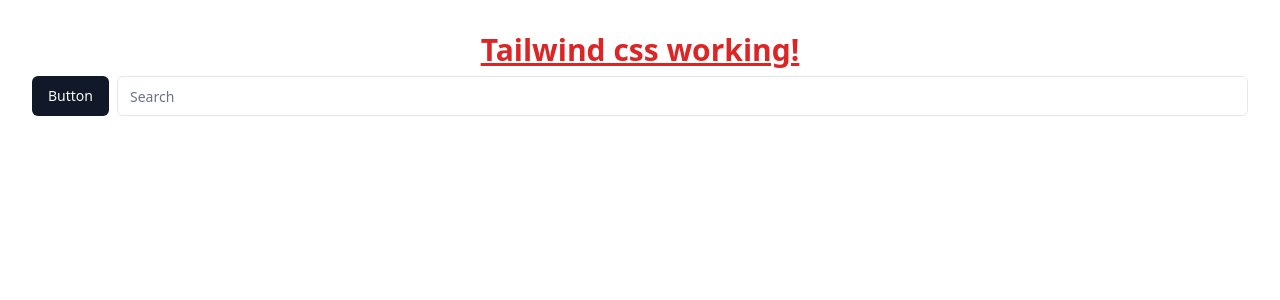
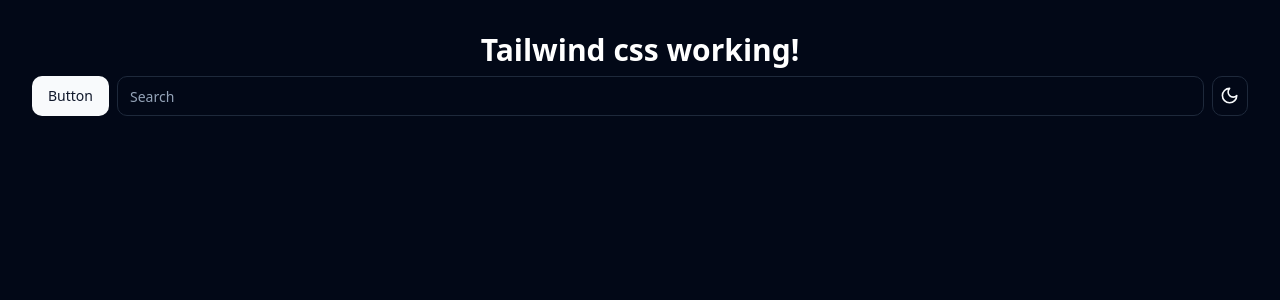
Before and after one commit to mukhammadxuja/vite-tailwind-shadcn-js, a React (Vite) app: page / in a window 1280 px wide. Shown: the top 300 px of the page. Built offline with nearby package versions, Linux system fonts and the light colour scheme.

Commit message:
dark mode

```diff
--- a/package.json
+++ b/package.json
@@ -16,6 +16,7 @@
     "npm": "please-use-yarn"
   },
   "dependencies": {
+    "@radix-ui/react-dropdown-menu": "^2.0.6",
     "react": "^18.2.0",
     "react-dom": "^18.2.0"
   },
@@ -31,6 +32,7 @@
     "eslint-plugin-react": "^7.32.2",
     "eslint-plugin-react-hooks": "^4.6.0",
     "eslint-plugin-react-refresh": "^0.4.3",
+    "lucide-react": "^0.292.0",
     "postcss": "^8.4.31",
     "prettier": "^3.0.3",
     "tailwind-merge": "^2.0.0",
--- a/src/App.jsx
+++ b/src/App.jsx
@@ -1,19 +1,23 @@
-import reactLogo from '@/assets/react.svg';
+import { ThemeProvider } from '@/provider/ThemeProvider';
 import { Button } from '@/components/ui/button';
 import { Input } from '@/components/ui/input';
+import { ThemeToggle } from '@/components/ThemeToggle';
 
 import './App.css';
 
 function App() {
   return (
     <>
-      <h1 className="text-3xl font-bold underline text-red-600">
-        Tailwind css working!
-      </h1>
-      <div className='flex gap-2 mt-2'>
-        <Button>Button</Button>
-        <Input placeholder="Search" />
-      </div>
+      <ThemeProvider defaultTheme="dark" storageKey="vite-ui-theme">
+        <h1 className="text-3xl font-bold text-slate-900 dark:text-white">
+          Tailwind css working!
+        </h1>
+        <div className="flex gap-2 mt-2">
+          <Button>Button</Button>
+          <Input placeholder="Search" />
+          <ThemeToggle />
+        </div>
+      </ThemeProvider>
     </>
   );
 }
--- /dev/null
+++ b/src/components/ThemeToggle.jsx
@@ -0,0 +1,37 @@
+import { Moon, Sun } from 'lucide-react';
+
+import { Button } from '@/components/ui/button';
+import {
+  DropdownMenu,
+  DropdownMenuContent,
+  DropdownMenuItem,
+  DropdownMenuTrigger,
+} from '@/components/ui/dropdown-menu';
+import { useTheme } from '@/provider/ThemeProvider';
+
+export function ThemeToggle() {
+  const { setTheme } = useTheme();
+
+  return (
+    <DropdownMenu>
+      <DropdownMenuTrigger asChild>
+        <Button variant="outline" size="icon">
+          <Sun className="h-[1.2rem] w-[1.2rem] rotate-0 scale-100 transition-all dark:-rotate-90 dark:scale-0" />
+          <Moon className="absolute h-[1.2rem] w-[1.2rem] rotate-90 scale-0 transition-all dark:rotate-0 dark:scale-100" />
+          <span className="sr-only">Toggle theme</span>
+        </Button>
+      </DropdownMenuTrigger>
+      <DropdownMenuContent align="end">
+        <DropdownMenuItem onClick={() => setTheme('light')}>
+          Light
+        </DropdownMenuItem>
+        <DropdownMenuItem onClick={() => setTheme('dark')}>
+          Dark
+        </DropdownMenuItem>
+        <DropdownMenuItem onClick={() => setTheme('system')}>
+          System
+        </DropdownMenuItem>
+      </DropdownMenuContent>
+    </DropdownMenu>
+  );
+}
--- /dev/null
+++ b/src/components/ui/dropdown-menu.jsx
@@ -0,0 +1,157 @@
+"use client"
+
+import * as React from "react"
+import * as DropdownMenuPrimitive from "@radix-ui/react-dropdown-menu"
+import { Check, ChevronRight, Circle } from "lucide-react"
+
+import { cn } from "@/lib/utils"
+
+const DropdownMenu = DropdownMenuPrimitive.Root
+
+const DropdownMenuTrigger = DropdownMenuPrimitive.Trigger
+
+const DropdownMenuGroup = DropdownMenuPrimitive.Group
+
+const DropdownMenuPortal = DropdownMenuPrimitive.Portal
+
+const DropdownMenuSub = DropdownMenuPrimitive.Sub
+
+const DropdownMenuRadioGroup = DropdownMenuPrimitive.RadioGroup
+
+const DropdownMenuSubTrigger = React.forwardRef(({ className, inset, children, ...props }, ref) => (
+  <DropdownMenuPrimitive.SubTrigger
+    ref={ref}
+    className={cn(
+      "flex cursor-default select-none items-center rounded-sm px-2 py-1.5 text-sm outline-none focus:bg-accent data-[state=open]:bg-accent",
+      inset && "pl-8",
+      className
+    )}
+    {...props}>
+    {children}
+    <ChevronRight className="ml-auto h-4 w-4" />
+  </DropdownMenuPrimitive.SubTrigger>
+))
+DropdownMenuSubTrigger.displayName =
+  DropdownMenuPrimitive.SubTrigger.displayName
+
+const DropdownMenuSubContent = React.forwardRef(({ className, ...props }, ref) => (
+  <DropdownMenuPrimitive.SubContent
+    ref={ref}
+    className={cn(
+      "z-50 min-w-[8rem] overflow-hidden rounded-md border bg-popover p-1 text-popover-foreground shadow-lg data-[state=open]:animate-in data-[state=closed]:animate-out data-[state=closed]:fade-out-0 data-[state=open]:fade-in-0 data-[state=closed]:zoom-out-95 data-[state=open]:zoom-in-95 data-[side=bottom]:slide-in-from-top-2 data-[side=left]:slide-in-from-right-2 data-[side=right]:slide-in-from-left-2 data-[side=top]:slide-in-from-bottom-2",
+      className
+    )}
+    {...props} />
+))
+DropdownMenuSubContent.displayName =
+  DropdownMenuPrimitive.SubContent.displayName
+
+const DropdownMenuContent = React.forwardRef(({ className, sideOffset = 4, ...props }, ref) => (
+  <DropdownMenuPrimitive.Portal>
+    <DropdownMenuPrimitive.Content
+      ref={ref}
+      sideOffset={sideOffset}
+      className={cn(
+        "z-50 min-w-[8rem] overflow-hidden rounded-md border bg-popover p-1 text-popover-foreground shadow-md data-[state=open]:animate-in data-[state=closed]:animate-out data-[state=closed]:fade-out-0 data-[state=open]:fade-in-0 data-[state=closed]:zoom-out-95 data-[state=open]:zoom-in-95 data-[side=bottom]:slide-in-from-top-2 data-[side=left]:slide-in-from-right-2 data-[side=right]:slide-in-from-left-2 data-[side=top]:slide-in-from-bottom-2",
+        className
+      )}
+      {...props} />
+  </DropdownMenuPrimitive.Portal>
+))
+DropdownMenuContent.displayName = DropdownMenuPrimitive.Content.displayName
+
+const DropdownMenuItem = React.forwardRef(({ className, inset, ...props }, ref) => (
+  <DropdownMenuPrimitive.Item
+    ref={ref}
+    className={cn(
+      "relative flex cursor-default select-none items-center rounded-sm px-2 py-1.5 text-sm outline-none transition-colors focus:bg-accent focus:text-accent-foreground data-[disabled]:pointer-events-none data-[disabled]:opacity-50",
+      inset && "pl-8",
+      className
+    )}
+    {...props} />
+))
+DropdownMenuItem.displayName = DropdownMenuPrimitive.Item.displayName
+
+const DropdownMenuCheckboxItem = React.forwardRef(({ className, children, checked, ...props }, ref) => (
+  <DropdownMenuPrimitive.CheckboxItem
+    ref={ref}
+    className={cn(
+      "relative flex cursor-default select-none items-center rounded-sm py-1.5 pl-8 pr-2 text-sm outline-none transition-colors focus:bg-accent focus:text-accent-foreground data-[disabled]:pointer-events-none data-[disabled]:opacity-50",
+      className
+    )}
+    checked={checked}
+    {...props}>
+    <span className="absolute left-2 flex h-3.5 w-3.5 items-center justify-center">
+      <DropdownMenuPrimitive.ItemIndicator>
+        <Check className="h-4 w-4" />
+      </DropdownMenuPrimitive.ItemIndicator>
+    </span>
+    {children}
+  </DropdownMenuPrimitive.CheckboxItem>
+))
+DropdownMenuCheckboxItem.displayName =
+  DropdownMenuPrimitive.CheckboxItem.displayName
+
+const DropdownMenuRadioItem = React.forwardRef(({ className, children, ...props }, ref) => (
+  <DropdownMenuPrimitive.RadioItem
+    ref={ref}
+    className={cn(
+      "relative flex cursor-default select-none items-center rounded-sm py-1.5 pl-8 pr-2 text-sm outline-none transition-colors focus:bg-accent focus:text-accent-foreground data-[disabled]:pointer-events-none data-[disabled]:opacity-50",
+      className
+    )}
+    {...props}>
+    <span className="absolute left-2 flex h-3.5 w-3.5 items-center justify-center">
+      <DropdownMenuPrimitive.ItemIndicator>
+        <Circle className="h-2 w-2 fill-current" />
+      </DropdownMenuPrimitive.ItemIndicator>
+    </span>
+    {children}
+  </DropdownMenuPrimitive.RadioItem>
+))
+DropdownMenuRadioItem.displayName = DropdownMenuPrimitive.RadioItem.displayName
+
+const DropdownMenuLabel = React.forwardRef(({ className, inset, ...props }, ref) => (
+  <DropdownMenuPrimitive.Label
+    ref={ref}
+    className={cn("px-2 py-1.5 text-sm font-semibold", inset && "pl-8", className)}
+    {...props} />
+))
+DropdownMenuLabel.displayName = DropdownMenuPrimitive.Label.displayName
+
+const DropdownMenuSeparator = React.forwardRef(({ className, ...props }, ref) => (
+  <DropdownMenuPrimitive.Separator
+    ref={ref}
+    className={cn("-mx-1 my-1 h-px bg-muted", className)}
+    {...props} />
+))
+DropdownMenuSeparator.displayName = DropdownMenuPrimitive.Separator.displayName
+
+const DropdownMenuShortcut = ({
+  className,
+  ...props
+}) => {
+  return (
+    (<span
+      className={cn("ml-auto text-xs tracking-widest opacity-60", className)}
+      {...props} />)
+  );
+}
+DropdownMenuShortcut.displayName = "DropdownMenuShortcut"
+
+export {
+  DropdownMenu,
+  DropdownMenuTrigger,
+  DropdownMenuContent,
+  DropdownMenuItem,
+  DropdownMenuCheckboxItem,
+  DropdownMenuRadioItem,
+  DropdownMenuLabel,
+  DropdownMenuSeparator,
+  DropdownMenuShortcut,
+  DropdownMenuGroup,
+  DropdownMenuPortal,
+  DropdownMenuSub,
+  DropdownMenuSubContent,
+  DropdownMenuSubTrigger,
+  DropdownMenuRadioGroup,
+}
--- a/src/index.css
+++ b/src/index.css
@@ -5,64 +5,47 @@
 @layer base {
   :root {
     --background: 0 0% 100%;
-    --foreground: 224 71.4% 4.1%;
-
+    --foreground: 222.2 84% 4.9%;
     --card: 0 0% 100%;
-    --card-foreground: 224 71.4% 4.1%;
-
+    --card-foreground: 222.2 84% 4.9%;
     --popover: 0 0% 100%;
-    --popover-foreground: 224 71.4% 4.1%;
-
-    --primary: 220.9 39.3% 11%;
-    --primary-foreground: 210 20% 98%;
-
-    --secondary: 220 14.3% 95.9%;
-    --secondary-foreground: 220.9 39.3% 11%;
-
-    --muted: 220 14.3% 95.9%;
-    --muted-foreground: 220 8.9% 46.1%;
-
-    --accent: 220 14.3% 95.9%;
-    --accent-foreground: 220.9 39.3% 11%;
-
+    --popover-foreground: 222.2 84% 4.9%;
+    --primary: 222.2 47.4% 11.2%;
+    --primary-foreground: 210 40% 98%;
+    --secondary: 210 40% 96.1%;
+    --secondary-foreground: 222.2 47.4% 11.2%;
+    --muted: 210 40% 96.1%;
+    --muted-foreground: 215.4 16.3% 46.9%;
+    --accent: 210 40% 96.1%;
+    --accent-foreground: 222.2 47.4% 11.2%;
     --destructive: 0 84.2% 60.2%;
-    --destructive-foreground: 210 20% 98%;
-
-    --border: 220 13% 91%;
-    --input: 220 13% 91%;
-    --ring: 224 71.4% 4.1%;
-
-    --radius: 0.5rem;
+    --destructive-foreground: 210 40% 98%;
+    --border: 214.3 31.8% 91.4%;
+    --input: 214.3 31.8% 91.4%;
+    --ring: 222.2 84% 4.9%;
+    --radius: 0.75rem;
   }
 
   .dark {
-    --background: 224 71.4% 4.1%;
-    --foreground: 210 20% 98%;
-
-    --card: 224 71.4% 4.1%;
-    --card-foreground: 210 20% 98%;
-
-    --popover: 224 71.4% 4.1%;
-    --popover-foreground: 210 20% 98%;
-
-    --primary: 210 20% 98%;
-    --primary-foreground: 220.9 39.3% 11%;
-
-    --secondary: 215 27.9% 16.9%;
-    --secondary-foreground: 210 20% 98%;
-
-    --muted: 215 27.9% 16.9%;
-    --muted-foreground: 217.9 10.6% 64.9%;
-
-    --accent: 215 27.9% 16.9%;
-    --accent-foreground: 210 20% 98%;
-
+    --background: 222.2 84% 4.9%;
+    --foreground: 210 40% 98%;
+    --card: 222.2 84% 4.9%;
+    --card-foreground: 210 40% 98%;
+    --popover: 222.2 84% 4.9%;
+    --popover-foreground: 210 40% 98%;
+    --primary: 210 40% 98%;
+    --primary-foreground: 222.2 47.4% 11.2%;
+    --secondary: 217.2 32.6% 17.5%;
+    --secondary-foreground: 210 40% 98%;
+    --muted: 217.2 32.6% 17.5%;
+    --muted-foreground: 215 20.2% 65.1%;
+    --accent: 217.2 32.6% 17.5%;
+    --accent-foreground: 210 40% 98%;
     --destructive: 0 62.8% 30.6%;
-    --destructive-foreground: 210 20% 98%;
-
-    --border: 215 27.9% 16.9%;
-    --input: 215 27.9% 16.9%;
-    --ring: 216 12.2% 83.9%;
+    --destructive-foreground: 210 40% 98%;
+    --border: 217.2 32.6% 17.5%;
+    --input: 217.2 32.6% 17.5%;
+    --ring: 212.7 26.8% 83.9;
   }
 }
 
--- /dev/null
+++ b/src/provider/ThemeProvider.jsx
@@ -0,0 +1,60 @@
+import { createContext, useContext, useEffect, useState } from 'react';
+
+const initialState = {
+  theme: 'system',
+  setTheme: () => null,
+};
+
+const ThemeProviderContext = createContext(initialState);
+
+export function ThemeProvider({
+  children,
+  defaultTheme = 'system',
+  storageKey = 'vite-ui-theme',
+  ...props
+}) {
+  const [theme, setTheme] = useState(
+    () => localStorage.getItem(storageKey) || defaultTheme
+  );
+
+  useEffect(() => {
+    const root = window.document.documentElement;
+
+    root.classList.remove('light', 'dark');
+
+    if (theme === 'system') {
+      const systemTheme = window.matchMedia('(prefers-color-scheme: dark)')
+        .matches
+        ? 'dark'
+        : 'light';
+
+      root.classList.add(systemTheme);
+      return;
+    }
+
+    root.classList.add(theme);
+  }, [theme]);
+
+  const value = {
+    theme,
+    setTheme: (theme) => {
+      localStorage.setItem(storageKey, theme);
+      setTheme(theme);
+    },
+  };
+
+  return (
+    <ThemeProviderContext.Provider {...props} value={value}>
+      {children}
+    </ThemeProviderContext.Provider>
+  );
+}
+
+export const useTheme = () => {
+  const context = useContext(ThemeProviderContext);
+
+  if (context === undefined)
+    throw new Error('useTheme must be used within a ThemeProvider');
+
+  return context;
+};
```
Also changed, not shown: 1 other file (tests, documents, lock files or other folders).
